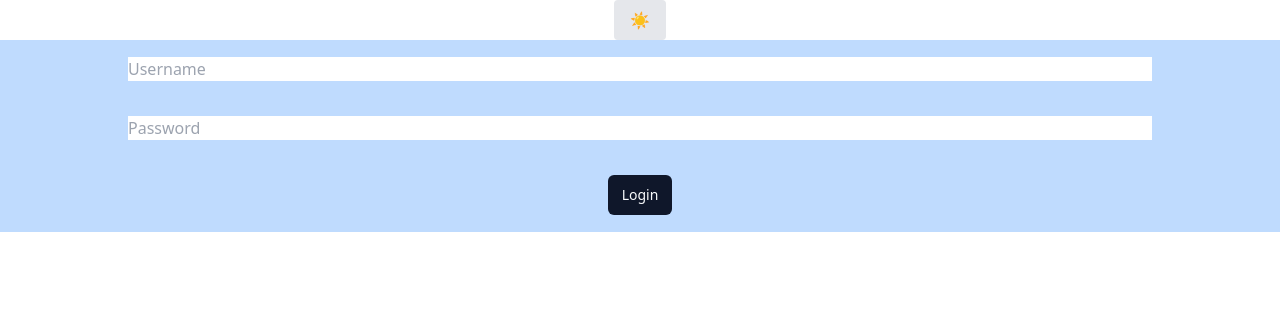
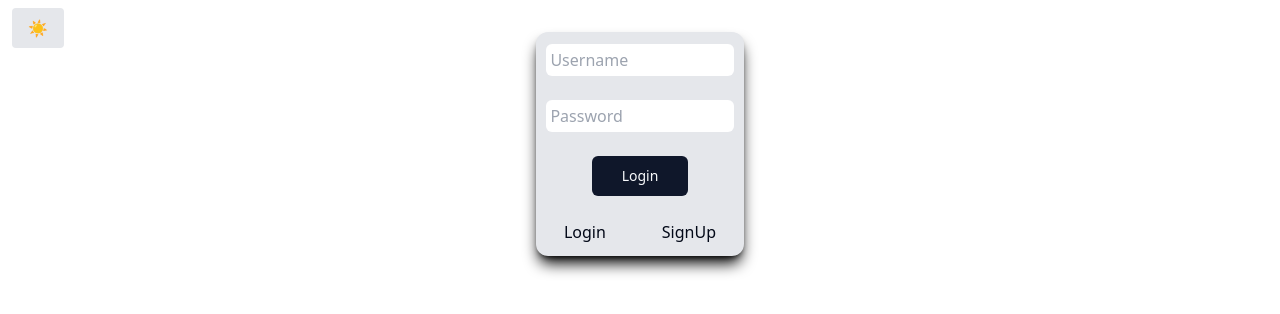
Before and after one commit to Chu-rill/E-commerce-React, a React (Vite) app in the folder client/: page / in a window 1280 px wide. Shown: the top 314 px of the page. Built offline with nearby package versions, Linux system fonts and the light colour scheme.

Commit message:
finished the loging page

```diff
--- a/client/src/components/ThemeToggleButton.jsx
+++ b/client/src/components/ThemeToggleButton.jsx
@@ -27,7 +27,7 @@ const ThemeToggleButton = () => {
   }, [isDarkMode]);
 
   return (
-    <div className="flex justify-center ">
+    <div className="flex justify-center absolute top-2 left-3">
       <button
         className={`px-4 py-2 rounded focus:outline-none ${
           isDarkMode ? "bg-gray-800 text-white" : "bg-gray-200 text-gray-800"
--- a/client/src/pages/log-sign/Login.jsx
+++ b/client/src/pages/log-sign/Login.jsx
@@ -1,11 +1,42 @@
-import React from "react";
+import React, { useState } from "react";
 import { Button } from "../../components/ui/button";
-function Login() {
+function Login(props) {
+  const [user, setUser] = useState("");
+  const [pass, setPass] = useState("");
+
+  function auth() {
+    if (user === "" || pass === "") {
+      alert("Input must be filled");
+    }
+  }
   return (
-    <div className="bg-blue-200 w-92 h-48 flex flex-col justify-around items-center">
-      <input type="text" placeholder="Username" className="w-[80%]" />
-      <input type="password" placeholder="Password" className="w-[80%]" />
-      <Button className="w-16">Login</Button>
+    <div className="w-52 bg-gray-200 rounded-xl shadow-lg shadow-black dark:shadow-gray-300 h-56 flex flex-col justify-around items-center">
+      <input
+        type="text"
+        placeholder="Username"
+        className="w-[90%] rounded-md dark:text-black p-1 cursor-pointer"
+        value={user}
+        onChange={(e) => setUser(e.target.value)}
+      />
+      <input
+        type="password"
+        placeholder="Password"
+        className="w-[90%] rounded-md dark:text-black p-1 cursor-pointer"
+        value={pass}
+        onChange={(e) => setPass(e.target.value)}
+      />
+      <Button className=" w-24 dark:bg-black dark:text-white" onClick={auth}>
+        Login
+      </Button>
+      <div className="flex justify-around w-[100%] items-center">
+        <h6 className=" cursor-pointer dark:text-black">Login</h6>
+        <h6
+          className="cursor-pointer dark:text-black "
+          onClick={() => props.setLogin((prevLogin) => !prevLogin)}
+        >
+          SignUp
+        </h6>
+      </div>
     </div>
   );
 }
--- a/client/src/pages/log-sign/Main.jsx
+++ b/client/src/pages/log-sign/Main.jsx
@@ -1,11 +1,13 @@
-import React from "react";
+import React, { useState } from "react";
 import ThemeToggleButton from "../../components/ThemeToggleButton";
 import Login from "./Login";
+import SignUp from "./SignUp";
 function Main() {
+  const [login, setLogin] = useState(true);
   return (
-    <div>
+    <div className="flex justify-center items-center pt-8">
       <ThemeToggleButton />
-      <Login />
+      {login ? <Login setLogin={setLogin} /> : <SignUp setLogin={setLogin} />}
     </div>
   );
 }
--- a/client/src/pages/log-sign/SignUp.jsx
+++ b/client/src/pages/log-sign/SignUp.jsx
@@ -0,0 +1,46 @@
+import React, { useState } from "react";
+import { Button } from "../../components/ui/button";
+
+function SignUp(props) {
+  const [user, setUser] = useState("");
+  const [pass, setPass] = useState("");
+
+  function auth() {
+    if (user === "" || pass === "") {
+      alert("Input must be filled");
+    }
+  }
+
+  return (
+    <div className="w-52 bg-gray-200 rounded-xl shadow-xl shadow-black h-56 flex flex-col justify-around items-center">
+      <input
+        type="text"
+        placeholder="Username"
+        className="user w-[90%] rounded-md p-1 cursor-pointer"
+        value={user}
+        onChange={(e) => setUser(e.target.value)}
+      />
+      <input
+        type="password"
+        placeholder="Password"
+        className="pass w-[90%] rounded-md p-1 cursor-pointer"
+        value={pass}
+        onChange={(e) => setPass(e.target.value)}
+      />
+      <Button className="w-24 dark:bg-black dark:text-white" onClick={auth}>
+        SignUp
+      </Button>
+      <div className="flex justify-around w-[100%] items-center">
+        <h6
+          className="cursor-pointer dark:text-black"
+          onClick={() => props.setLogin((prevLogin) => !prevLogin)}
+        >
+          Login
+        </h6>
+        <h6 className="cursor-pointer dark:text-black">SignUp</h6>
+      </div>
+    </div>
+  );
+}
+
+export default SignUp;
```
